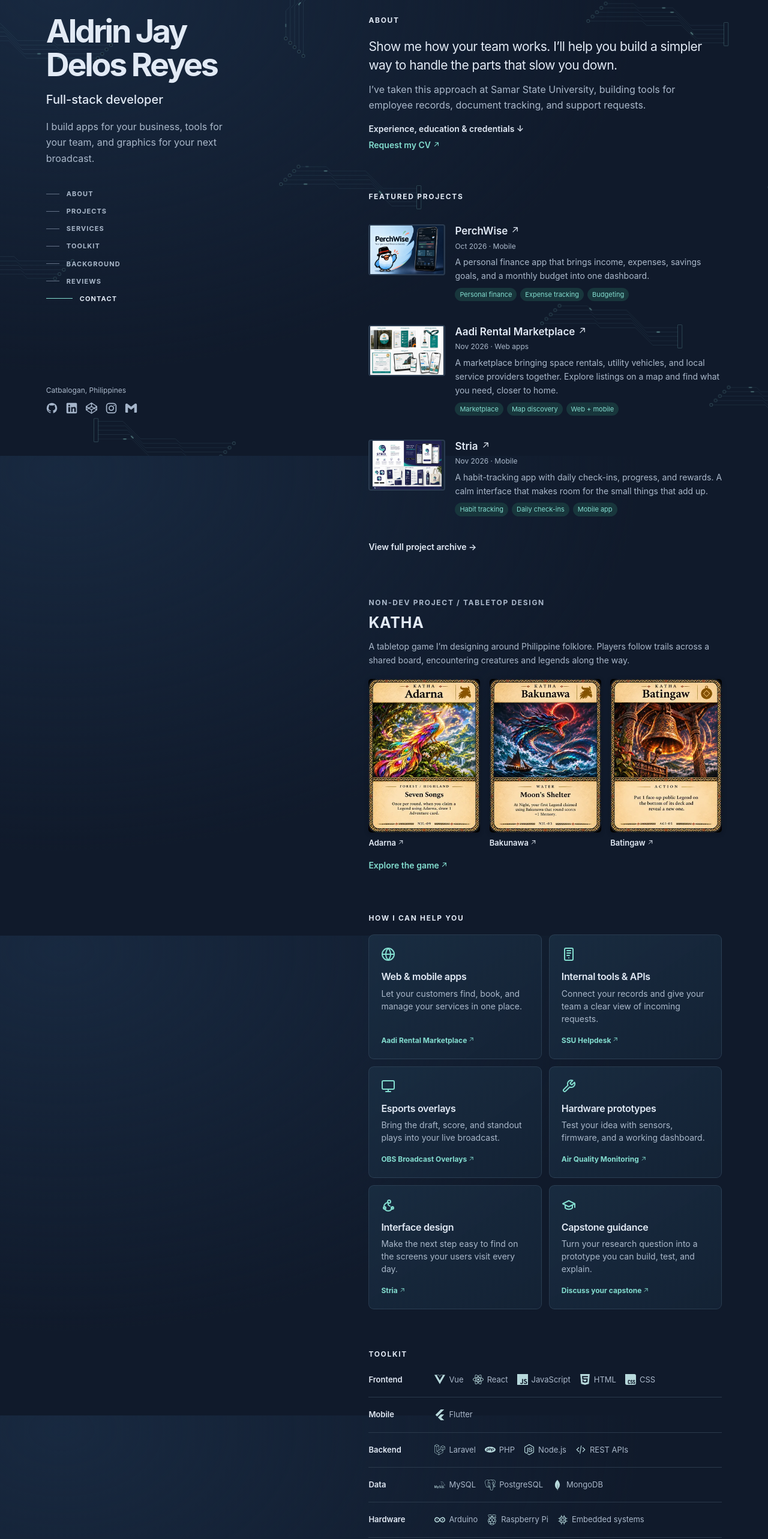
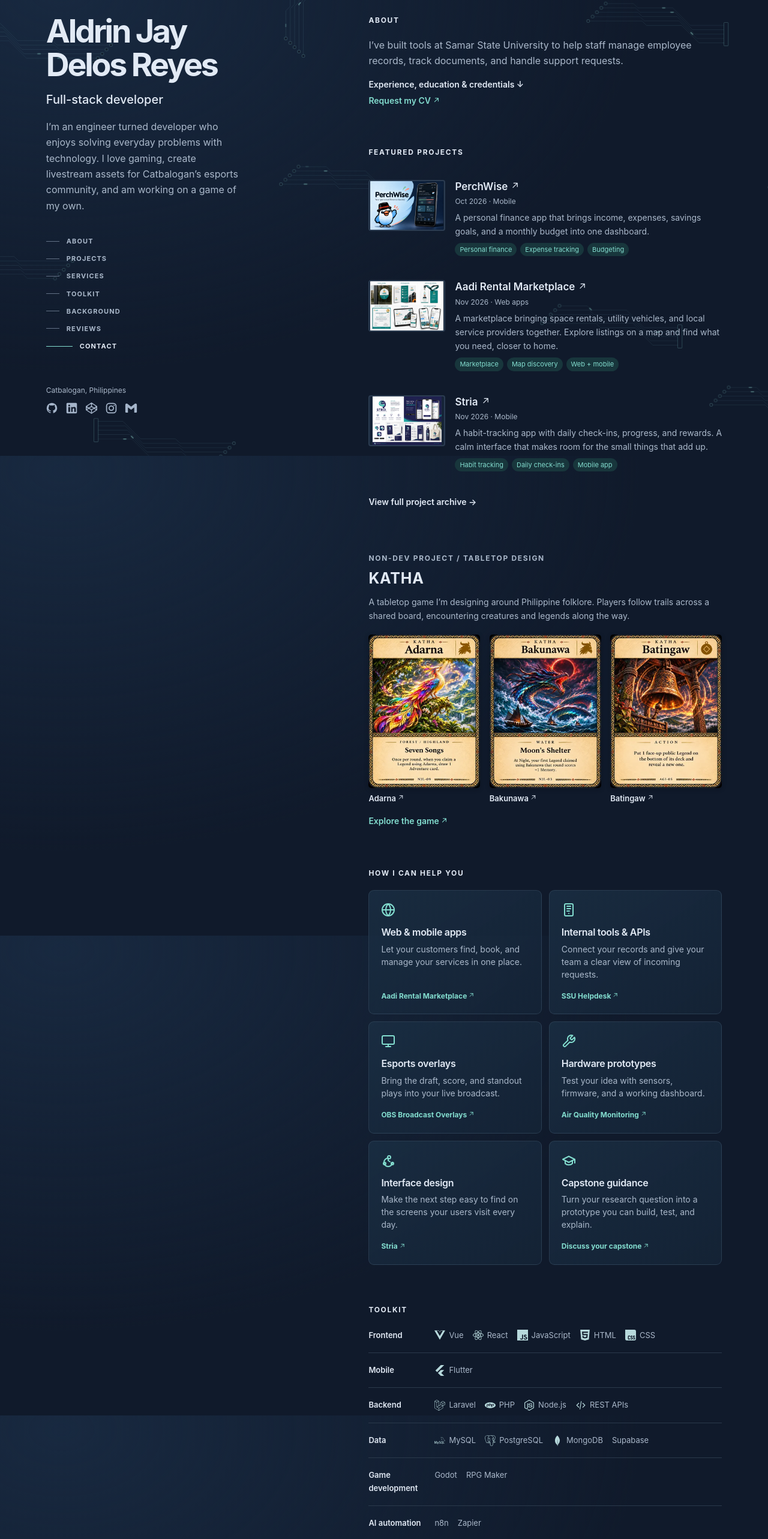
Before and after one commit to Aldrin4197/portfoliov5, a Vue app: page / in a window 1280 px wide. Shown: the part 40-2606 px from the top of the page at 60% size. Built offline with nearby package versions, Linux system fonts and the light colour scheme.

Commit message:
Update the portfolio bio and toolkit skills

```diff
--- a/src/App.vue
+++ b/src/App.vue
@@ -87,15 +87,13 @@ onBeforeUnmount(() => { document.body.style.overflow = '' })
   <a class="skip" href="#main">Skip to content</a>
   <div class="shell" id="home"><header class="profile">
     <div><h1>Aldrin Jay <br>Delos Reyes</h1><p class="role">Full-stack developer</p>
-    <p class="lede">I build apps for your business, tools for your team, and graphics for your next broadcast.</p></div>
+    <p class="lede">I’m an engineer turned developer who enjoys solving everyday problems with technology. I love gaming, create livestream assets for Catbalogan’s esports community, and am working on a game of my own.</p></div>
     <nav aria-label="Section navigation"><a v-for="section in sections" :key="section.id" :href="'#'+section.id" :aria-current="active === section.id ? 'location' : undefined">{{ section.label }}</a></nav>
     <div class="signature"><div><small>Catbalogan, Philippines</small><SocialLinks /></div></div>
   </header><main id="main">    <section id="about" class="about wrap">
       <div><h2>About</h2><a class="inline-link" href="mailto:aldrinjay.delosreyes17@gmail.com?subject=CV%20request">Request my CV <ArrowUpRight /></a></div>
-      <div class="about-copy"><p class="statement">Show me how your team works. I’ll help you build a simpler way to handle the parts that slow you down.</p>
-
-        <p>I’ve taken this approach at Samar State University, building tools for employee records, document tracking, and support requests.</p>
-
+      <div class="about-copy">
+        <p>I’ve built tools at Samar State University to help staff manage employee records, track documents, and handle support requests.</p>
       </div>
       <a class="career-jump" href="#career">Experience, education &amp; credentials ↓</a>
     </section>
--- a/src/sections/TechStackSection/TechStackSection.vue
+++ b/src/sections/TechStackSection/TechStackSection.vue
@@ -5,7 +5,9 @@ const groups = [
   { name: 'Frontend', tools: [['Vue','vuedotjs'], ['React','react'], ['JavaScript','javascript'], ['HTML','html5'], ['CSS','css']] },
   { name: 'Mobile', tools: [['Flutter','flutter']] },
   { name: 'Backend', tools: [['Laravel','laravel'], ['PHP','php'], ['Node.js','nodedotjs'], ['REST APIs','api']] },
-  { name: 'Data', tools: [['MySQL','mysql'], ['PostgreSQL','postgresql'], ['MongoDB','mongodb']] },
+  { name: 'Data', tools: [['MySQL','mysql'], ['PostgreSQL','postgresql'], ['MongoDB','mongodb'], ['Supabase']] },
+  { name: 'Game development', tools: [['Godot'], ['RPG Maker']] },
+  { name: 'AI automation', tools: [['n8n'], ['Zapier']] },
   { name: 'Hardware', tools: [['Arduino','arduino'], ['Raspberry Pi','raspberrypi'], ['Embedded systems','chip']] },
   { name: 'Design & production', tools: [['Figma','figma'], ['OBS Studio','obsstudio']] },
 ]
@@ -18,8 +20,8 @@ const groups = [
       <div v-for="group in groups" :key="group.name" class="tool-group">
         <dt>{{ group.name }}</dt>
         <dd><ul>
-          <li v-for="[name, id] in group.tools" :key="id">
-            <svg viewBox="0 0 24 24" aria-hidden="true" focusable="false"><use :href="marks+'#'+id" /></svg>
+          <li v-for="[name, id] in group.tools" :key="name">
+            <svg v-if="id" viewBox="0 0 24 24" aria-hidden="true" focusable="false"><use :href="marks+'#'+id" /></svg>
             {{ name }}
           </li>
         </ul></dd>
```
